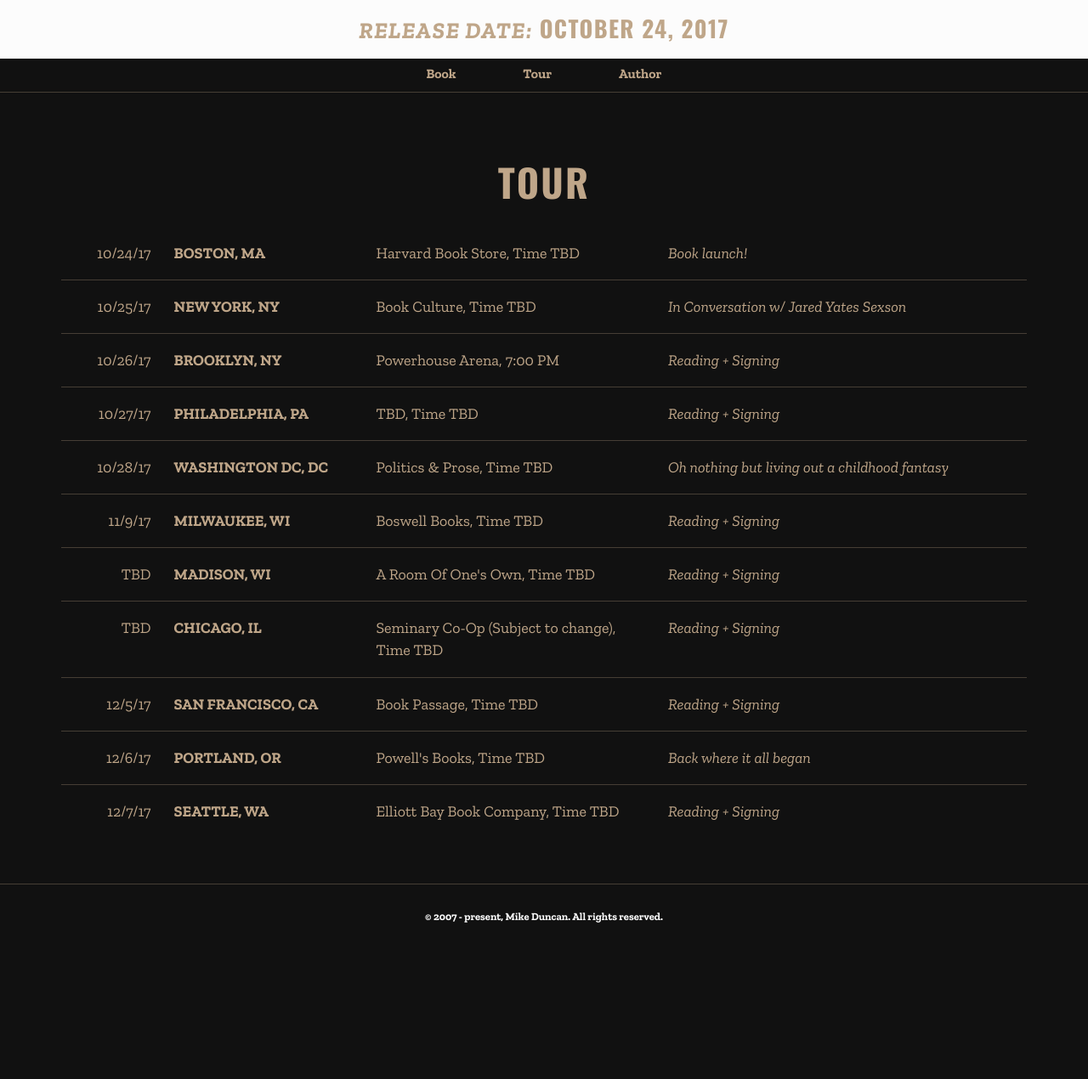
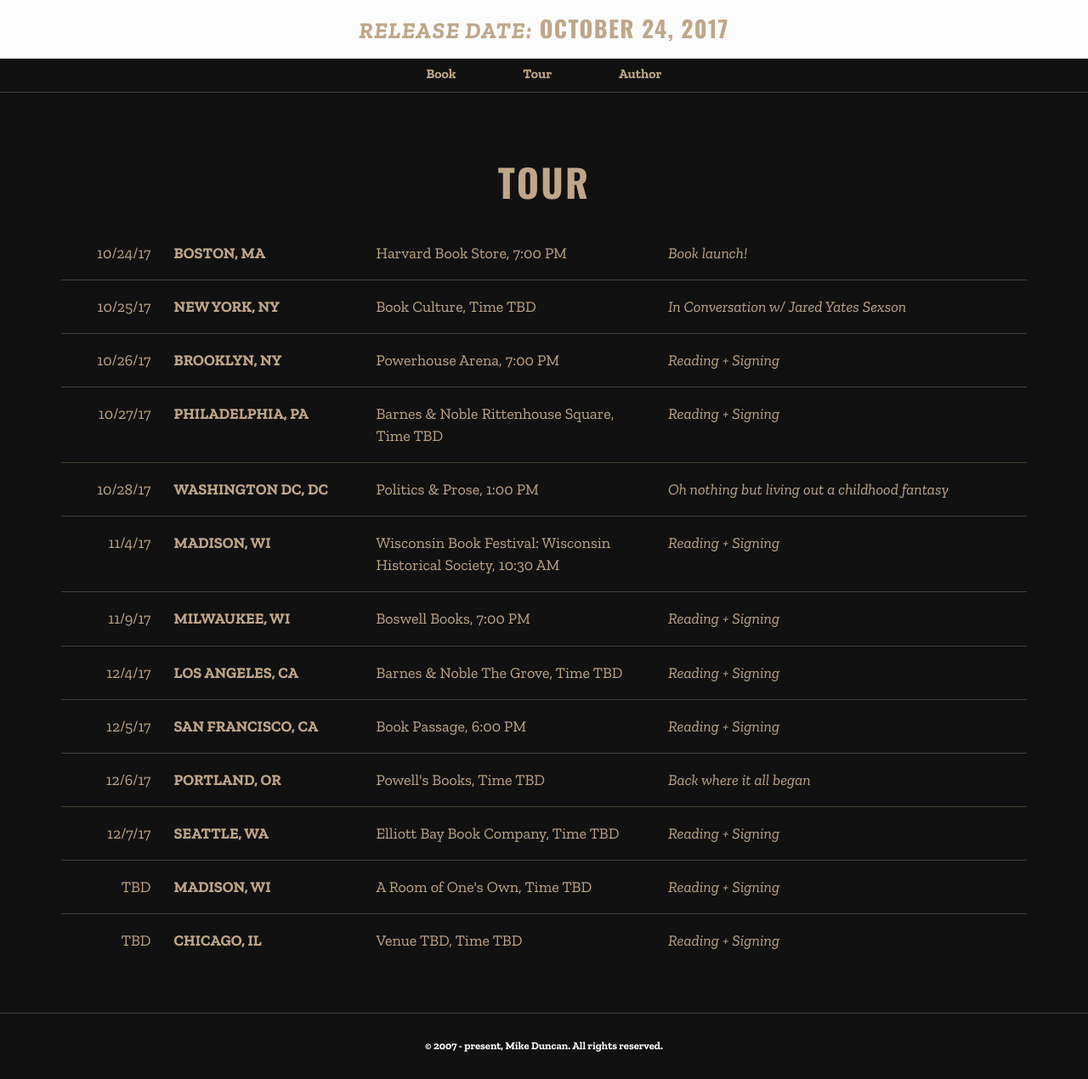
Before and after one commit to Brandi-Duncan/thestormbeforethestorm.com, a Jekyll site: the page built from tour.html, in a window 1280 px wide. Shown: the whole page at 85% size. Built offline with Jekyll 4.4.1, drawn with Linux system fonts in a browser that asks for light colours; before the commit the page ends 1118 px from its top, so only the background shows below that.

Commit message:
Tour updates

```diff
--- /dev/null
+++ b/_data/_tour.csv
@@ -0,0 +1,12 @@
+date,city,state,venue,time,info
+10/24/17,Boston,MA,Harvard Book Store,Time TBD,Book launch!
+10/25/17,New York,NY,Book Culture,Time TBD,In Conversation w/ Jared Yates Sexson
+10/26/17,Brooklyn,NY,Powerhouse Arena,7:00 PM,Reading + Signing
+10/27/17,Philadelphia,PA,TBD,Time TBD,Reading + Signing
+10/28/17,Washington DC,DC,Politics & Prose,Time TBD,Oh nothing but living out a childhood fantasy
+11/9/17,Milwaukee,WI,Boswell Books,Time TBD,Reading + Signing
+TBD,Madison,WI,A Room Of One's Own,Time TBD,Reading + Signing
+TBD,Chicago,IL,Seminary Co-Op (Subject to change),Time TBD,Reading + Signing
+12/5/17,San Francisco,CA,Book Passage,Time TBD,Reading + Signing
+12/6/17,Portland,OR,Powell's Books,Time TBD,Back where it all began
+12/7/17,Seattle,WA,Elliott Bay Book Company,Time TBD,Reading + Signing
--- a/_data/tour.csv
+++ b/_data/tour.csv
@@ -1,12 +1,14 @@
-date,city,state,venue,time,info
-10/24/17,Boston,MA,Harvard Book Store,Time TBD,Book launch!
-10/25/17,New York,NY,Book Culture,Time TBD,In Conversation w/ Jared Yates Sexson
-10/26/17,Brooklyn,NY,Powerhouse Arena,7:00 PM,Reading + Signing
-10/27/17,Philadelphia,PA,TBD,Time TBD,Reading + Signing
-10/28/17,Washington DC,DC,Politics & Prose,Time TBD,Oh nothing but living out a childhood fantasy
-11/9/17,Milwaukee,WI,Boswell Books,Time TBD,Reading + Signing
-TBD,Madison,WI,A Room Of One's Own,Time TBD,Reading + Signing
-TBD,Chicago,IL,Seminary Co-Op (Subject to change),Time TBD,Reading + Signing
-12/5/17,San Francisco,CA,Book Passage,Time TBD,Reading + Signing
-12/6/17,Portland,OR,Powell's Books,Time TBD,Back where it all began
-12/7/17,Seattle,WA,Elliott Bay Book Company,Time TBD,Reading + Signing
+date,city,state,venue,link,time,info
+10/24/17,Boston,MA,Harvard Book Store,http://www.harvard.com/events/2017/10/,7:00 PM,Book launch!
+10/25/17,New York,NY,Book Culture,http://www.bookculture.com/,Time TBD,In Conversation w/ Jared Yates Sexson
+10/26/17,Brooklyn,NY,Powerhouse Arena,https://www.powerhousearena.com/events/,7:00 PM,Reading + Signing
+10/27/17,Philadelphia,PA,Barnes & Noble Rittenhouse Square,https://mstores.barnesandnoble.com/store/2850,Time TBD,Reading + Signing
+10/28/17,Washington DC,DC,Politics & Prose,http://www.politics-prose.com/event/book/mike-duncan-storm-storm-beginning-of-end-of-roman-republic,1:00 PM,Oh nothing but living out a childhood fantasy
+11/4/17,Madison,WI,Wisconsin Book Festival: Wisconsin Historical Society,http://www.wisconsinbookfestival.org/event_overview,10:30 AM,Reading + Signing
+11/9/17,Milwaukee,WI,Boswell Books,http://www.boswellbooks.com/upcoming-events,7:00 PM,Reading + Signing
+12/4/17,Los Angeles,CA,Barnes & Noble The Grove,https://mstores.barnesandnoble.com/store/2089,Time TBD,Reading + Signing
+12/5/17,San Francisco,CA,Book Passage,http://www.bookpassage.com/event/mike-duncan-storm-storm-san-francisco,6:00 PM,Reading + Signing
+12/6/17,Portland,OR,Powell's Books,http://www.powells.com/calendar,Time TBD,Back where it all began
+12/7/17,Seattle,WA,Elliott Bay Book Company,http://www.elliottbaybook.com/events,Time TBD,Reading + Signing
+TBD,Madison,WI,A Room of One's Own,http://www.roomofonesown.com/EventCalendar,Time TBD,Reading + Signing
+TBD,Chicago,IL,Venue TBD,,Time TBD,Reading + Signing
--- a/lib/css/_tour.scss
+++ b/lib/css/_tour.scss
@@ -6,12 +6,17 @@
   text-align: center;
 }
 
+.sbts-title {
+    font-family: $font-body;
+}
+
 .tour__stop {
   display: flex;
 //    border-bottom: solid 1px $color-gold;
     margin-bottom: 1em;
     margin-top: 1em;
     flex-direction: column;
+
 
         @media screen and (min-width: 769px) {
         flex-direction: row;
@@ -49,6 +54,12 @@
     margin-right: 1.5em;
     text-align: left;
 
+        > a {
+            &:hover {
+            color: $color-white;
+            }
+        }
+
     @media screen and (min-width: 769px) {
         margin-bottom: 1em;
         width: 30%;
```
